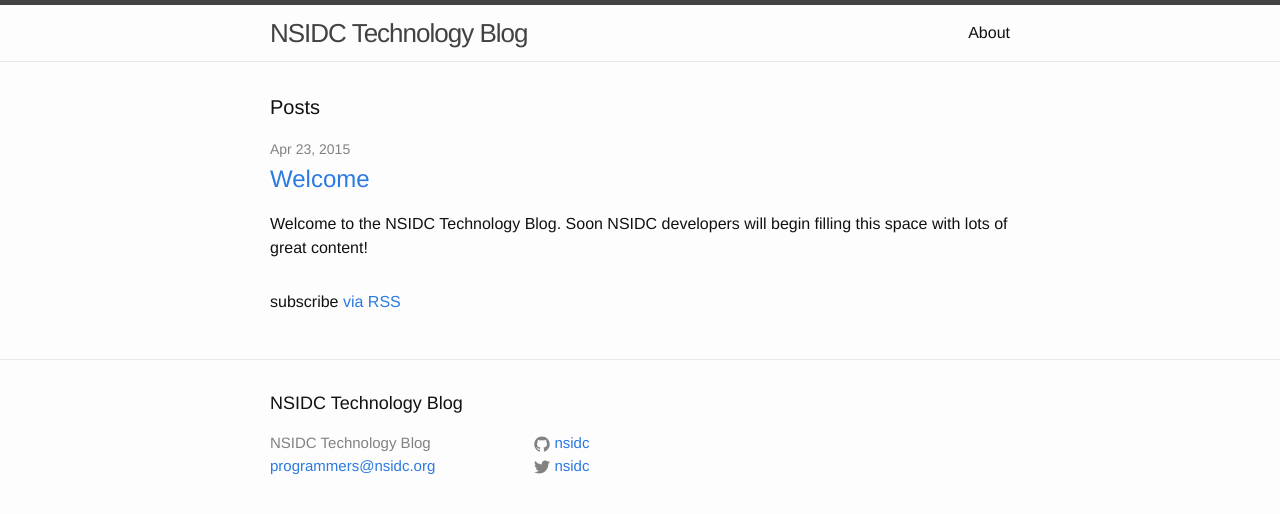
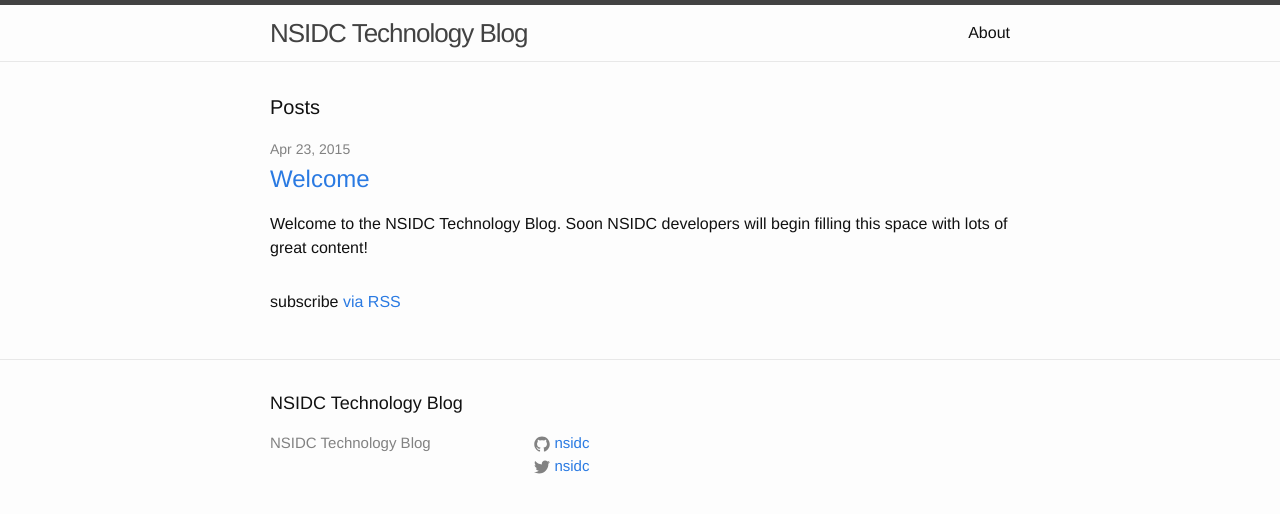
Before and after one commit to nsidc/nsidc.github.io, a Jekyll site: the page built from index.html, in a window 1280 px wide. Shown: the top 514 px of the page. Built offline with Jekyll 4.4.1, drawn with Linux system fonts in a browser that asks for light colours.

Commit message:
Remove email for now
Where do we want to send emails? A new list?

```diff
--- a/_config.yml
+++ b/_config.yml
@@ -1,5 +1,5 @@
 title: NSIDC Technology Blog
-email: programmers@nsidc.org
+email: ""
 #description: > # add a description below this line
 baseurl: ""
 url: "http://nsidc.org"
```
